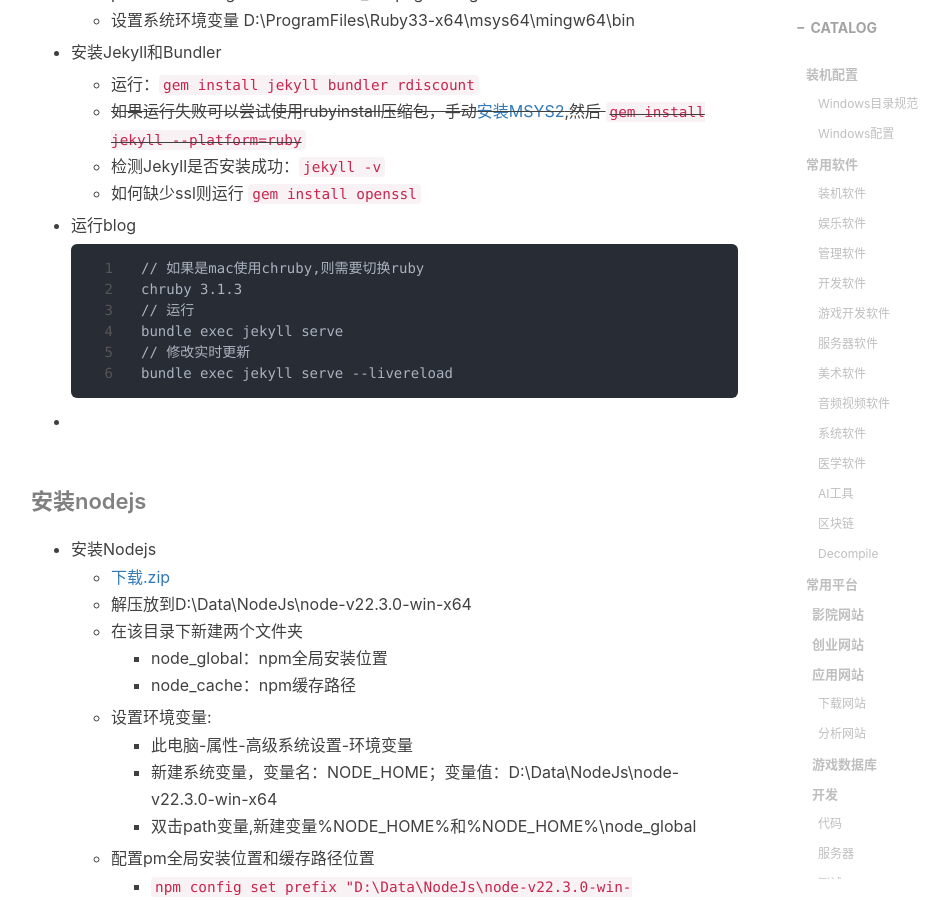
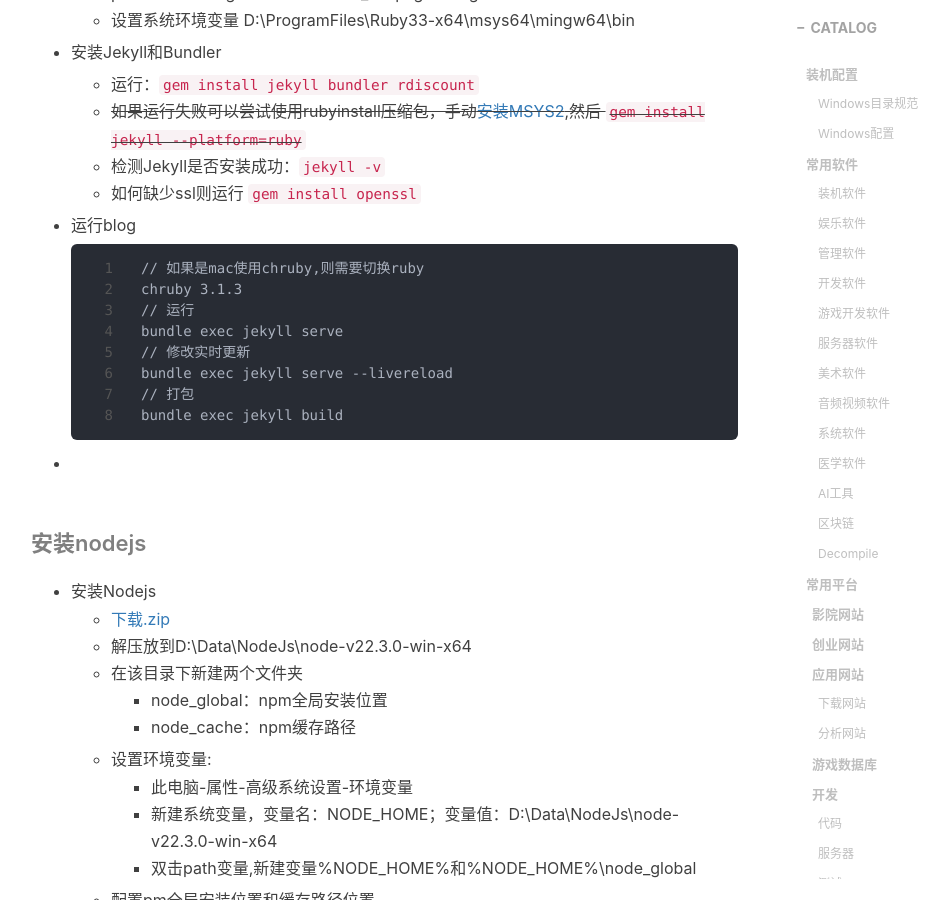
Before and after one commit to gumcstronger/gumcstronger.github.io, a Jekyll site: the page built from _posts/2022/2022-08-24-windows.md, in a window 1280 px wide and 900 px high, scrolled down 19511 px. Shown: the whole window, without its empty margins (234-1182 px from the left). Built offline with Jekyll 4.4.1, drawn with Linux system fonts in a browser that asks for light colours; nearby versions of some CDN libraries; comment, search, counter and statistics services are not loaded.

Commit message:
Update 2022-08-24-windows.md

````diff
--- a/_posts/2022/2022-08-24-windows.md
+++ b/_posts/2022/2022-08-24-windows.md
@@ -697,6 +697,8 @@ git config --global --unset https.proxy
   bundle exec jekyll serve
   // 修改实时更新
   bundle exec jekyll serve --livereload
+  // 打包
+  bundle exec jekyll build
   ```
 -
 
````
